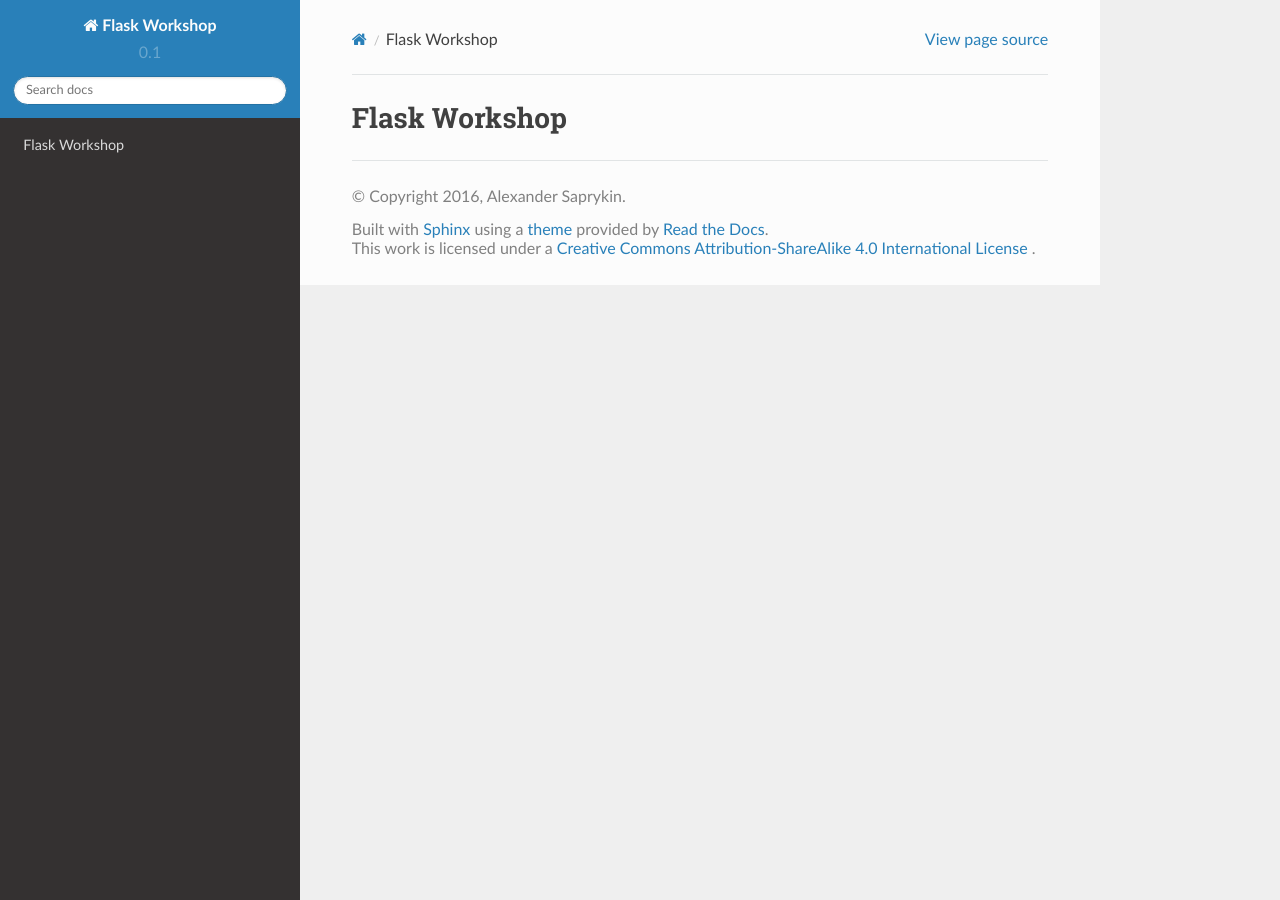
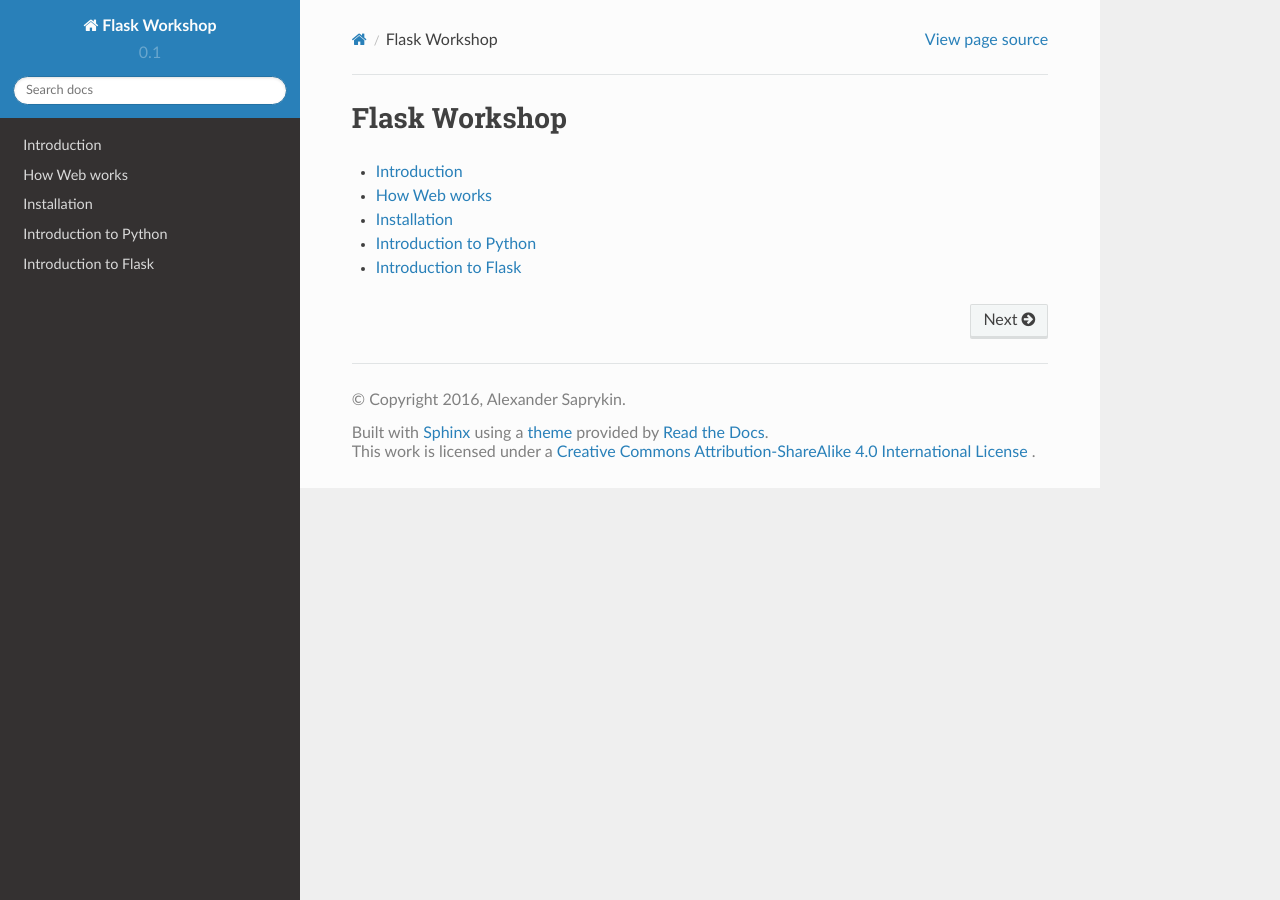
Before and after one commit to cutwater/FlaskWorkshop, a Sphinx documentation site: the page built from docs/index.rst, in a window 1280 px wide. Built offline with Sphinx 7.4.7 and the Read the Docs theme 2.0.0, drawn with Linux system fonts in a browser that asks for light colours.

Commit message:
Add document structure
* Add pages to toc tree.
* Add empty pages

```diff
--- /dev/null
+++ b/docs/flask-intro.rst
@@ -0,0 +1,5 @@
+=====================
+Introduction to Flask
+=====================
+
+*TBD*
--- /dev/null
+++ b/docs/how-web-works.rst
@@ -0,0 +1,5 @@
+=============
+How Web works
+=============
+
+*TBD*
--- a/docs/index.rst
+++ b/docs/index.rst
@@ -1,5 +1,13 @@
+##############
 Flask Workshop
-==============
+##############
 
 .. toctree::
-   :maxdepth: 2
+   :maxdepth: 1
+   :includehidden:
+
+   introduction
+   how-web-works
+   installation
+   python-intro
+   flask-intro
--- /dev/null
+++ b/docs/installation.rst
@@ -0,0 +1,5 @@
+============
+Installation
+============
+
+*TBD*
--- /dev/null
+++ b/docs/introduction.rst
@@ -0,0 +1,5 @@
+============
+Introduction
+============
+
+*TBD*
--- /dev/null
+++ b/docs/python-intro.rst
@@ -0,0 +1,5 @@
+======================
+Introduction to Python
+======================
+
+*TBD*
```
